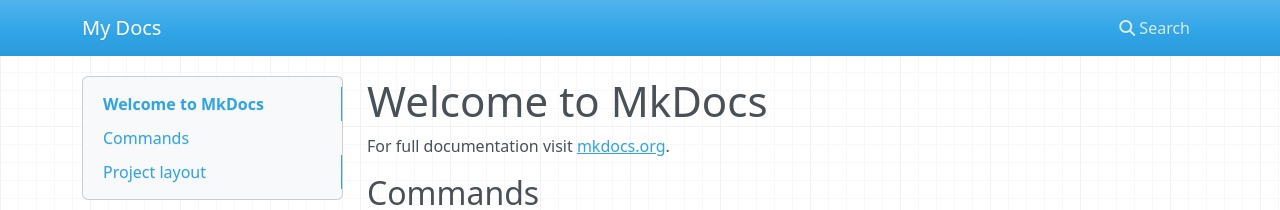
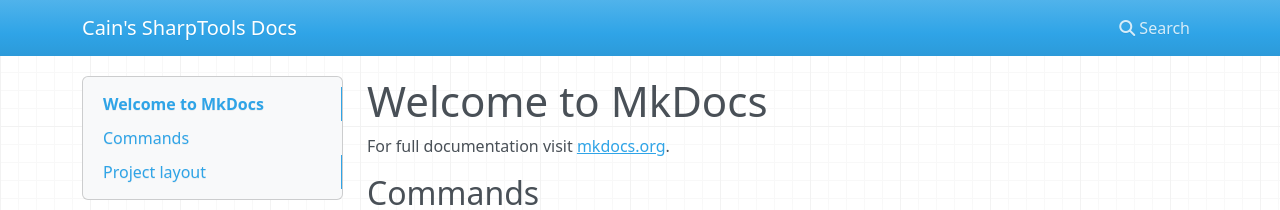
Before and after one commit to cainy-a/CainsSharpTools, an MkDocs documentation site: the page built from docs/index.md, in a window 1280 px wide. Shown: the top 210 px of the page. Built offline with MkDocs 1.6.1, drawn with Linux system fonts in a browser that asks for light colours; nearby versions of some CDN libraries.

Commit message:
[docs] change site name

```diff
--- a/mkdocs.yml
+++ b/mkdocs.yml
@@ -1 +1 @@
-site_name: My Docs
+site_name: Cain's SharpTools Docs
```
